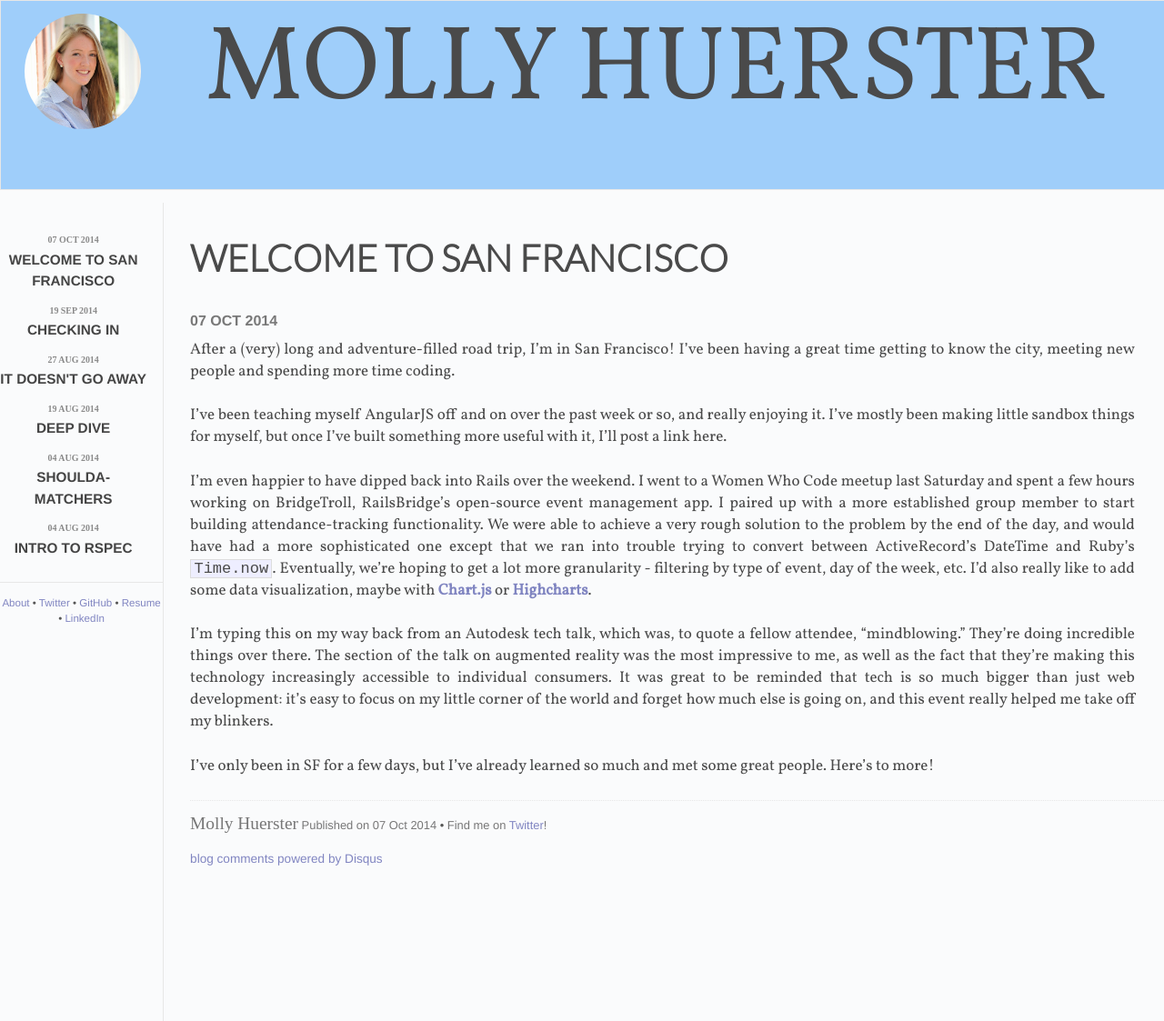
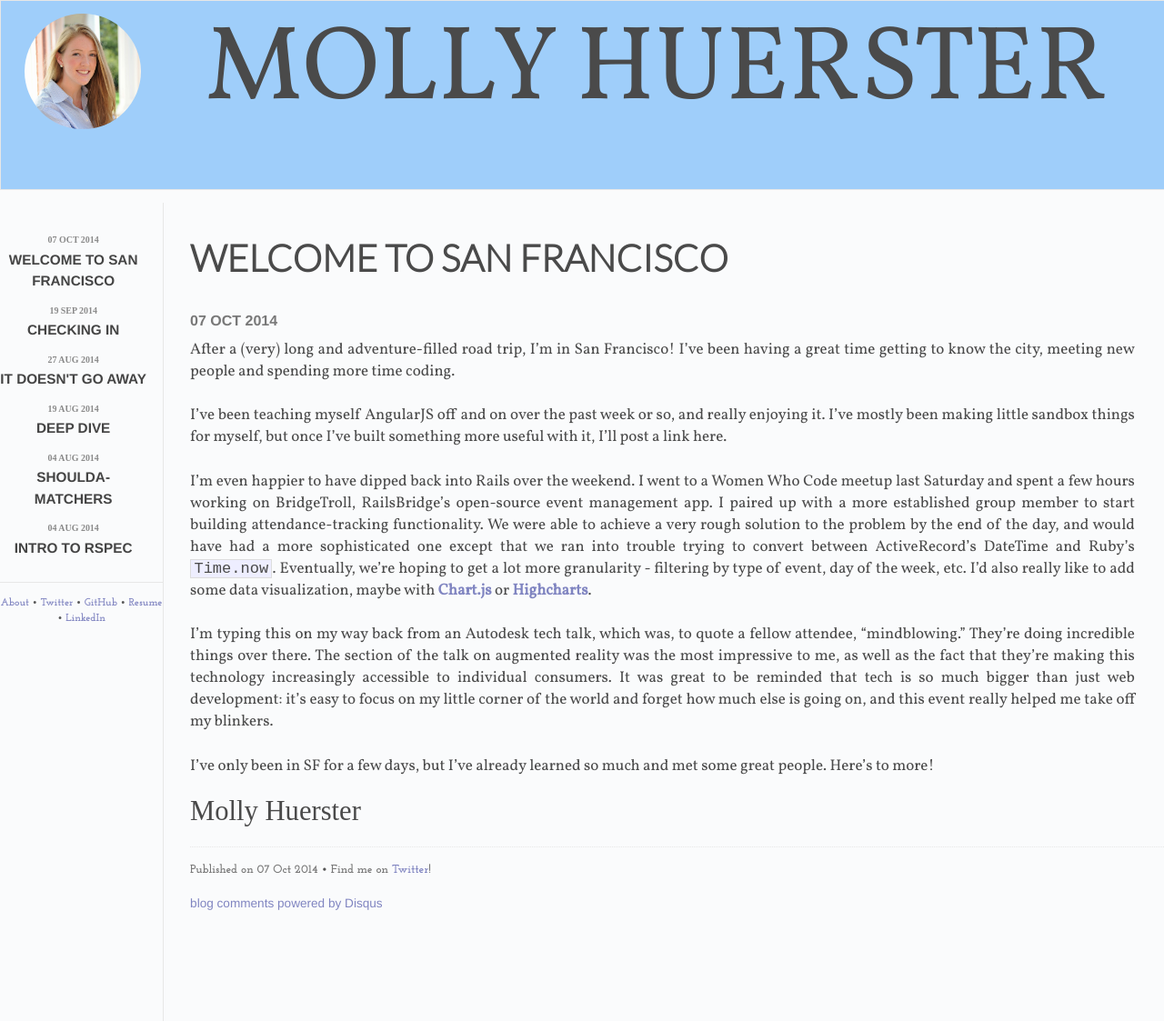
Before and after one commit to mhuerster/mhuerster.github.io, a Jekyll site: the page built from index.html, in a window 1280 px wide. Shown: the whole page at 91% size. Built offline with Jekyll 4.4.1, drawn with Linux system fonts in a browser that asks for light colours; some web fonts are replaced; the list of posts is cut into pages by our own code; comment, search, counter and statistics services are not loaded.

```diff
--- a/_includes/post.html
+++ b/_includes/post.html
@@ -14,10 +14,10 @@
 
   <div class="post">
     {{ content }}
+    <span id="signature">Molly Huerster</span><br>
   </div>
   <div class="colophon">
     <p>
-      <span id="signature">Molly Huerster</span>
       <span id="pub-date">Published on {{ page.date | date_to_string }}</span> <span class="separator">&bull;</span>
       <span id="social">Find me on <a href="https://twitter.com/mhuerster">Twitter</a>!</span>
     </p>
--- a/_layouts/default.html
+++ b/_layouts/default.html
@@ -23,6 +23,7 @@
       <link href='http://fonts.googleapis.com/css?family=Forum' rel='stylesheet' type='text/css'>
       <link href='http://fonts.googleapis.com/css?family=Lato:300' rel='stylesheet' type='text/css'>
       <link href='http://fonts.googleapis.com/css?family=Stalemate' rel='stylesheet' type='text/css'>
+      <link href='http://fonts.googleapis.com/css?family=Josefin+Slab:700' rel='stylesheet' type='text/css'>
   </head>
   <body>
     <div class="site">
--- a/css/main.css
+++ b/css/main.css
@@ -135,6 +135,7 @@ a:hover {
 .footer {
   font-size: 0.95em;
   border-top: 1px solid #e7e7e7;
+  font-family: 'Josefin Slab', serif;
   padding-top: 1.25em;
   padding-bottom: 1.5em;
   overflow: hidden;
@@ -309,6 +310,7 @@ a:hover {
   margin-top: 1.5em;
   margin-bottom: 1.45em;
   border-top: 1px dotted #e7e7e7;
+  font-family: 'Josefin Slab', serif;
 }
 
 .colophon p {
@@ -318,7 +320,7 @@ a:hover {
 }
 #signature {
   font-family: 'Stalemate', serif;
-  font-size: 1.5em;
+  font-size: 2.25em;
 }
 
 /*****************************************************************************/
```
Also changed, not shown: 9 other files.
